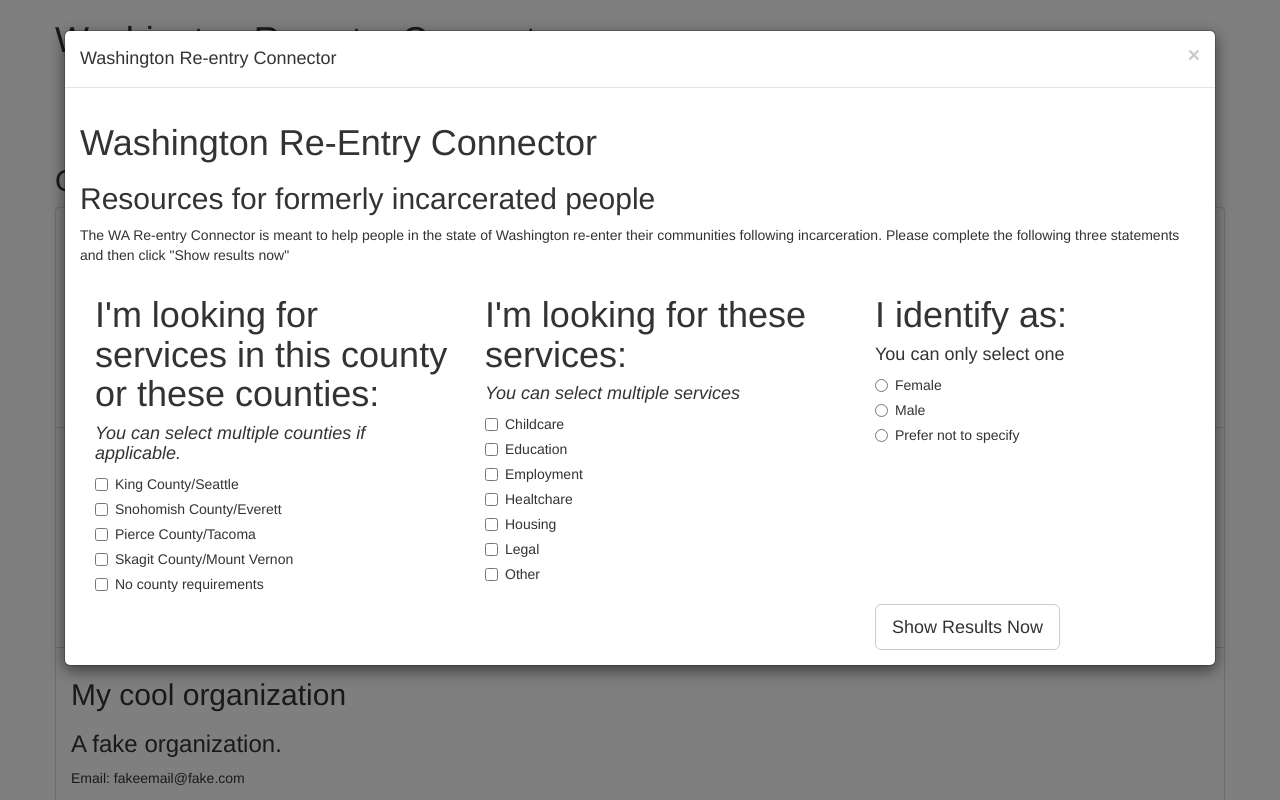
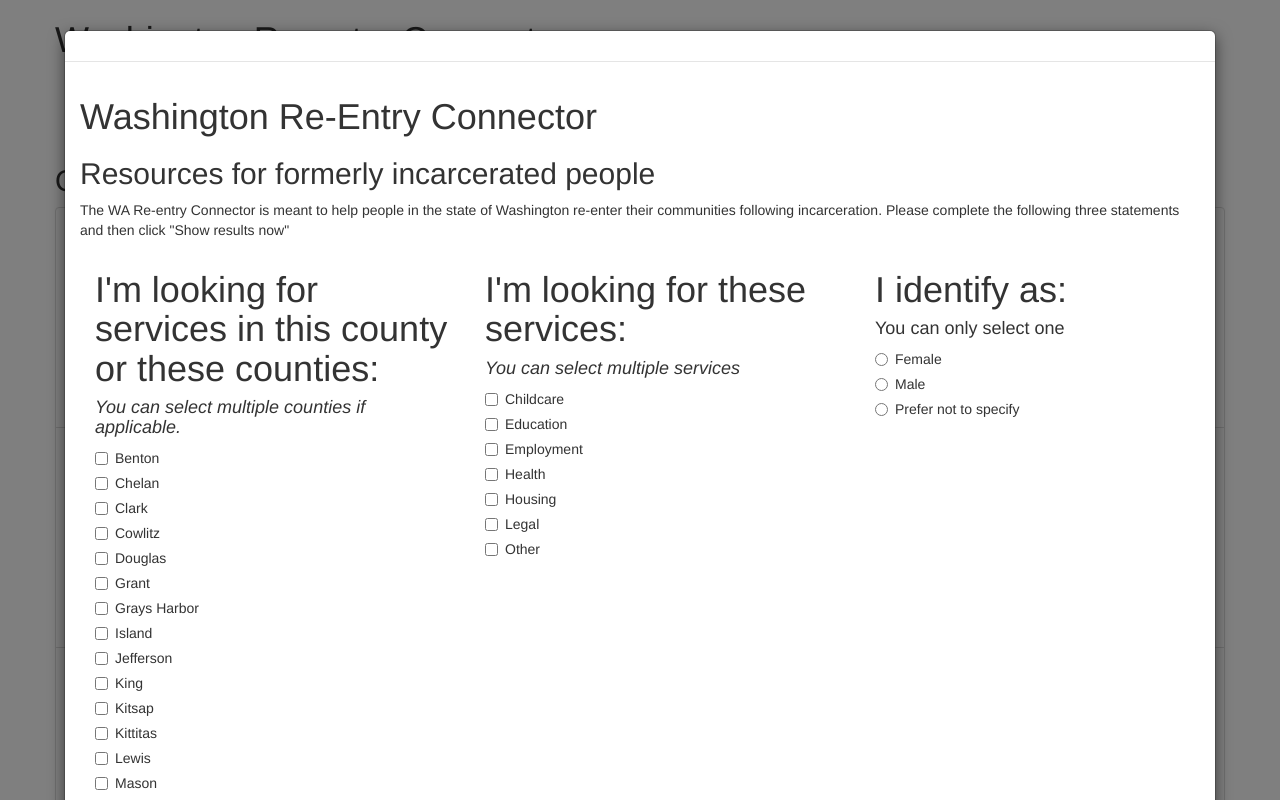
Before and after one commit to un-loop/wareentryresourceguide, a React app in the folder website/: page / in a window 1280 px wide. Shown: the top 800 px of the page. Built offline with nearby package versions, Linux system fonts and the light colour scheme; the HTML template or start-up script is replaced by a standard one.

Commit message:
disabled/enabled for show filter
Buttons can increment/decrement count and this will affect whether or not the show filtered results button is  clickable.

Note: radio buttons don't function as radio buttons and it is  truly disheartening.

```diff
--- a/website/src/App.tsx
+++ b/website/src/App.tsx
@@ -62,20 +62,33 @@ const organizations = new Array<Organization>(
 
 interface IAppState {
   showModal: boolean;
+  counter: number;
 }
 
 class App extends React.Component<{}, IAppState> {
   constructor() {
     super();
     this.state = {
+      counter: 0,
       showModal: true,
     };
     this.close = this.close.bind(this);
+    this.updateCounter = this.updateCounter.bind(this);
   }
+
+  public updateCounter(event: Event) {
+    const input = event.target as HTMLInputElement;
+    if (input.checked) {
+      this.setState({ counter: this.state.counter + 1 });
+    } else {
+      this.setState({ counter: this.state.counter - 1 });
+    }
+  }
+
   public close() {
-    alert("HEERE");
-    this.setState({ showModal: false});
+    this.setState({ showModal: false });
   }
+
   public render() {
     return (
       <div>
@@ -85,25 +98,23 @@ class App extends React.Component<{}, IAppState> {
           </Row>
           <Row>
             <Col sm={12} md={4}>
-            <CountyFilterSelect/>
+              <CountyFilterSelect />
             </Col>
             <Col sm={12} md={4}>
-            <GenderFilterSelect/>
+              <GenderFilterSelect />
             </Col>
             <Col sm={12} md={4}>
-            <ServiceFilterSelect/>
+              <ServiceFilterSelect />
             </Col>
           </Row>
           <Row>
             <Col>
-            <OrganizationList organizations={organizations}/>
+              <OrganizationList organizations={organizations} />
             </Col>
           </Row>
         </Grid>
         <Modal show={this.state.showModal} onHide={this.close} dialogClassName="custom-modal">
-        <Modal.Header closeButton = {true}>
-          <Modal.Title>Washington Re-entry Connector</Modal.Title>
-        </Modal.Header>
+          <Modal.Header />
           <Modal.Body>
             <h1>Washington Re-Entry Connector</h1>
             <h2>Resources for formerly incarcerated people</h2>
@@ -116,24 +127,43 @@ class App extends React.Component<{}, IAppState> {
                 <Col lg={4}>
                   <h1>I'm looking for services in this county or these counties:</h1>
                   <h4><i>You can select multiple counties if applicable.</i></h4>
-                    <Checkbox>King County/Seattle</Checkbox>
-                    <Checkbox>Snohomish County/Everett</Checkbox>
-                    <Checkbox>Pierce County/Tacoma</Checkbox>
-                    <Checkbox>Skagit County/Mount Vernon</Checkbox>
-                    <Checkbox>No county requirements</Checkbox>
+                  <Checkbox onChange={this.updateCounter}>Benton</Checkbox>
+                  <Checkbox onChange={this.updateCounter}>Chelan</Checkbox>
+                  <Checkbox onChange={this.updateCounter}>Clark</Checkbox>
+                  <Checkbox onChange={this.updateCounter}>Cowlitz</Checkbox>
+                  <Checkbox onChange={this.updateCounter}>Douglas</Checkbox>
+                  <Checkbox onChange={this.updateCounter}>Grant</Checkbox>
+                  <Checkbox onChange={this.updateCounter}>Grays Harbor</Checkbox>
+                  <Checkbox onChange={this.updateCounter}>Island</Checkbox>
+                  <Checkbox onChange={this.updateCounter}>Jefferson</Checkbox>
+                  <Checkbox onChange={this.updateCounter}>King</Checkbox>
+                  <Checkbox onChange={this.updateCounter}>Kitsap</Checkbox>
+                  <Checkbox onChange={this.updateCounter}>Kittitas</Checkbox>
+                  <Checkbox onChange={this.updateCounter}>Lewis</Checkbox>
+                  <Checkbox onChange={this.updateCounter}>Mason</Checkbox>
+                  <Checkbox onChange={this.updateCounter}>Okanogan</Checkbox>
+                  <Checkbox onChange={this.updateCounter}>Pierce</Checkbox>
+                  <Checkbox onChange={this.updateCounter}>Snohomish</Checkbox>
+                  <Checkbox onChange={this.updateCounter}>Spokane</Checkbox>
+                  <Checkbox onChange={this.updateCounter}>Stevens</Checkbox>
+                  <Checkbox onChange={this.updateCounter}>Thurston</Checkbox>
+                  <Checkbox onChange={this.updateCounter}>Walla Walla</Checkbox>
+                  <Checkbox onChange={this.updateCounter}>Whatcom</Checkbox>
+                  <Checkbox onChange={this.updateCounter}>Whitman</Checkbox>
+                  <Checkbox onChange={this.updateCounter}>Yakima</Checkbox>
                 </Col>
-                  <Col lg = {4}>
+                <Col lg={4}>
                   <h1>I'm looking for these services:</h1>
                   <h4><i>You can select multiple services</i></h4>
-                    <Checkbox>Childcare</Checkbox>
-                    <Checkbox>Education</Checkbox>
-                    <Checkbox>Employment</Checkbox>
-                    <Checkbox>Healtchare</Checkbox>
-                    <Checkbox>Housing</Checkbox>
-                    <Checkbox>Legal</Checkbox>
-                    <Checkbox>Other</Checkbox>
+                  <Checkbox onChange={this.updateCounter}>Childcare</Checkbox>
+                  <Checkbox onChange={this.updateCounter}>Education</Checkbox>
+                  <Checkbox onChange={this.updateCounter}>Employment</Checkbox>
+                  <Checkbox onChange={this.updateCounter}>Health</Checkbox>
+                  <Checkbox onChange={this.updateCounter}>Housing</Checkbox>
+                  <Checkbox onChange={this.updateCounter}>Legal</Checkbox>
+                  <Checkbox onChange={this.updateCounter}>Other</Checkbox>
                 </Col>
-                  <Col lg = {4}>
+                <Col lg={4}>
                   <h1>I identify as:</h1>
                   <h4>You can only select one</h4>
                   <Radio>Female</Radio>
@@ -145,7 +175,8 @@ class App extends React.Component<{}, IAppState> {
                 <Col lg={4} />
                 <Col lg={4} />
                 <Col lg={4}>
-                  <Button bsSize="large">Show Results Now</Button>
+                  <Button disabled={this.state.counter === 0} bsSize="large" onClick={this.close}>
+                    Show Results Now</Button>
                 </Col>
               </Row>
             </Grid>
```
Lines whose indentation alone changed are shown as unchanged.
